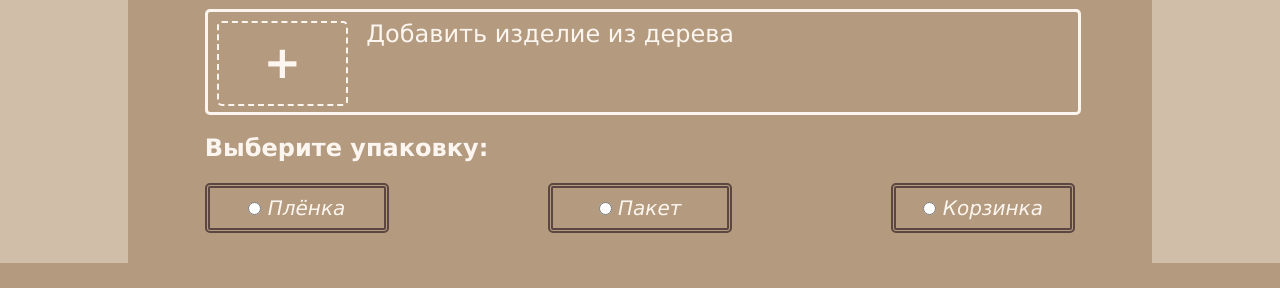
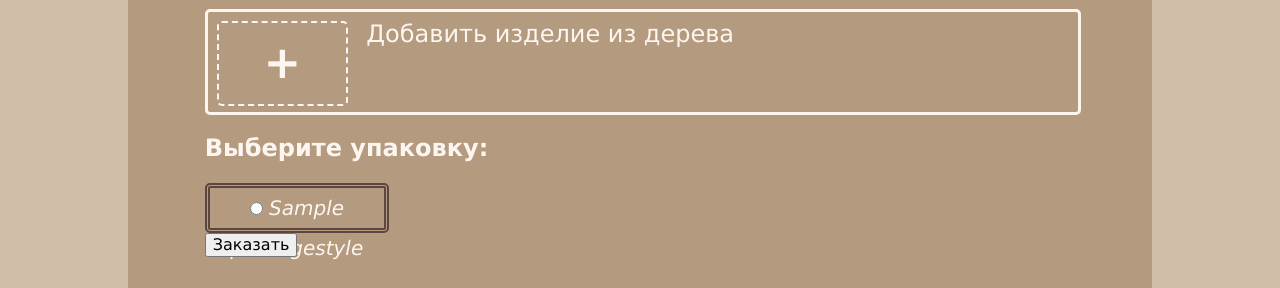
Before and after one commit to Pauline-sh/choco, a Django app: page /gift/ in a window 1280 px wide. Shown: the part 628-916 px from the top of the page. Before the commit the page ends 891 px from the top, so only its background shows below. Run offline with Django 3.2, Linux system fonts and the light colour scheme; tables that the repository leaves empty hold one stand-in row (values such as "Sample post"); parts of the project's set-up code (start-up, migrations or seed data) failed here and were passed over; some web fonts are replaced.

Commit message:
changes to package model and gift template

```diff
--- a/choco/models.py
+++ b/choco/models.py
@@ -89,6 +89,7 @@ class Orders(models.Model):
 
 class PackageStyle(models.Model):
     package_name = models.CharField(max_length=30)
+    package_pic = models.CharField(max_length=50)
 
     def __str__(self):
         return self.package_name
--- a/choco/serializers.py
+++ b/choco/serializers.py
@@ -20,4 +20,4 @@ class PackageStyleSerializer(serializers.ModelSerializer):
 
     class Meta:
         model = PackageStyle
-        fields = ('id', 'package_name')
+        fields = ('id', 'package_name', 'package_pic')
--- a/choco/templates/gift.html
+++ b/choco/templates/gift.html
@@ -56,25 +56,16 @@
     <h2>Выберите упаковку:</h2>
     <form>
     <div class="package-selection">
-        <div>
-            <label>
-                <input type="radio" name="package">
-                <span>Плёнка</span>
-            </label>
-        </div>
-        <div>
-            <label>
-                <input type="radio" name="package">
-                <span>Пакет</span>
-            </label>
-        </div>
-        <div>
-            <label>
-                <input type="radio" name="package">
-                <span>Корзинка</span>
-            </label>
-        </div>
+        {% for style in package_styles %}
+            <div>
+                <label>
+                    <input type="radio" name="package">
+                    <span>{{ style.package_name }}</span>
+                </label>
+            </div>
+        {% endfor %}
     </div>
+    <input type="submit" value="Заказать">
     </form>
 </div>
 {% endblock %}
--- a/choco/views.py
+++ b/choco/views.py
@@ -12,7 +12,7 @@ from django.core.validators import validate_email
 from django.http import HttpResponse
 from django.conf import settings
 
-from .models import Assortment, Configuration
+from .models import Assortment, Configuration, PackageStyle
 from .cart import Cart
 from .forms import CartAddProductForm, OrderForm, ContactForm
 
@@ -191,8 +191,8 @@ def cart_update(request, choco_pk, config_pk):
 
 
 def gift_page(request):
-    #package_styles =
-    return render(request, 'gift.html')
+    package_styles = PackageStyle.objects.all()
+    return render(request, 'gift.html', {'package_styles': package_styles})
 
 
 def order_page(request):
```
Also changed, not shown: package_style.csv (+4 -4 lines), choco/migrations/0001_initial.py, choco/migrations/0002_remove_configuration_quantity.py (deleted), choco/migrations/0003_auto_20181112_2042.py (deleted), choco/migrations/0004_packagestyle.py (deleted).
